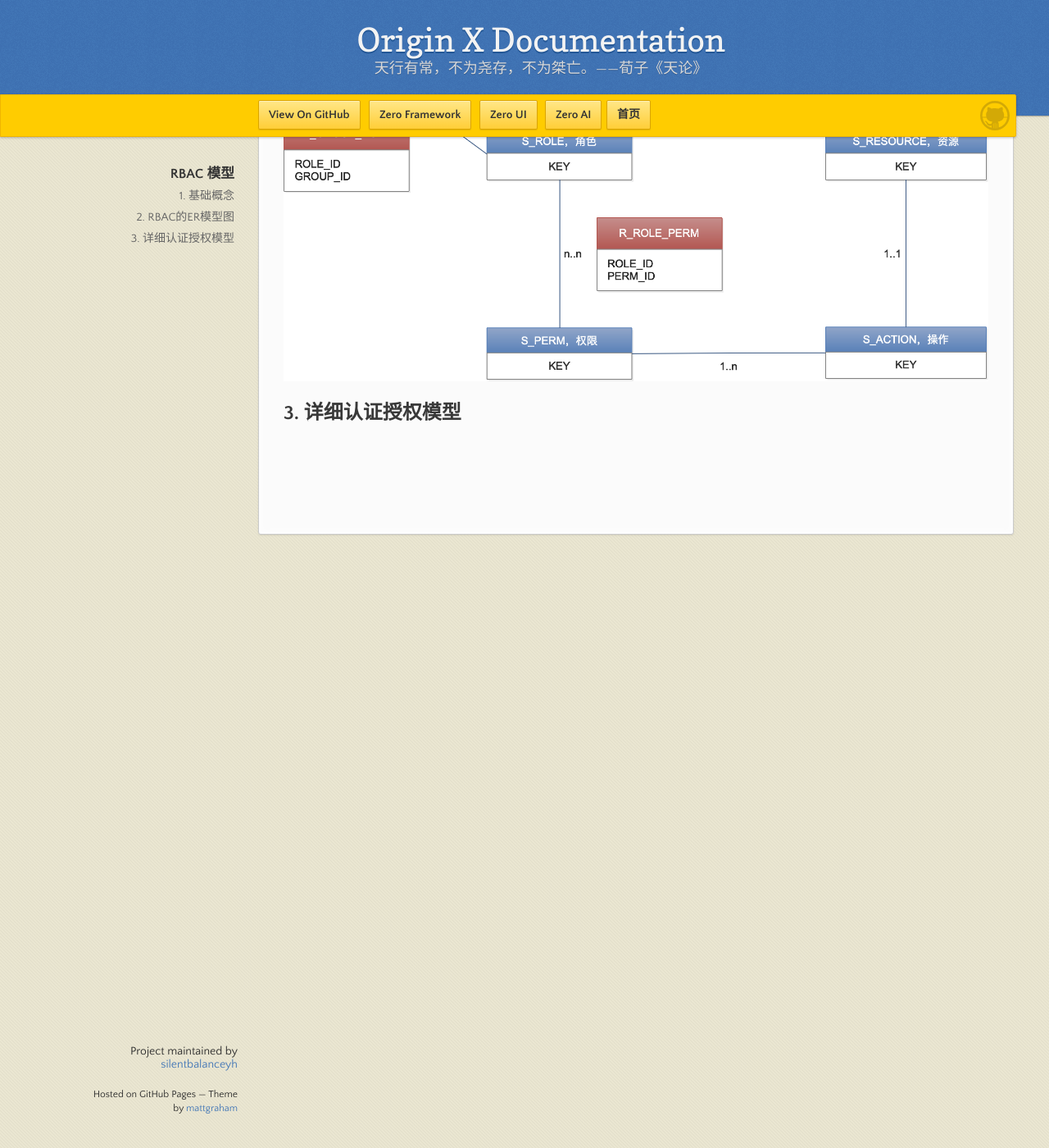
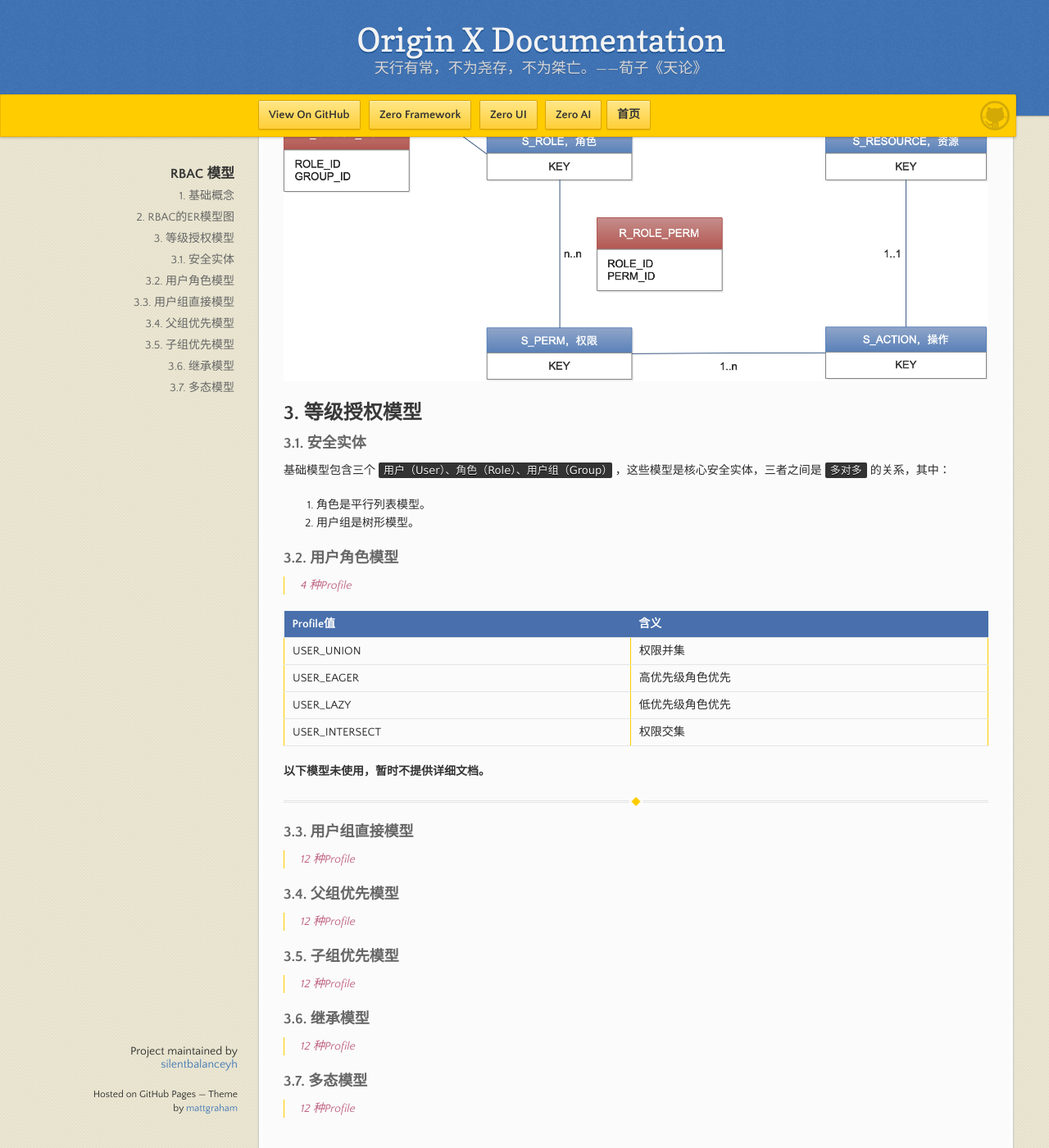
Before and after one commit to silentbalanceyh/mi-kb, a Jekyll site: the page built from origin-x-engine/quan-xian-jiao-cheng/os-002-rbacmo-xing.md, in a window 1280 px wide and 1400 px high, scrolled down 708 px. Shown: the whole window at 82% size. Built offline with Jekyll 4.4.1, drawn with Linux system fonts in a browser that asks for light colours; our own code applies the rules of GitHub Pages for plain Markdown files.

Commit message:
基本安全

```diff
--- a/origin-x-engine/quan-xian-jiao-cheng/os-002-rbacmo-xing.md
+++ b/origin-x-engine/quan-xian-jiao-cheng/os-002-rbacmo-xing.md
@@ -15,4 +15,46 @@
 
 ![](/assets/images/ox/os-002-1.png)
 
-## 3. 详细认证授权模型
+## 3. 等级授权模型
+
+### 3.1. 安全实体
+
+基础模型包含三个`用户（User）、角色（Role）、用户组（Group）`，这些模型是核心安全实体，三者之间是`多对多`的关系，其中：
+
+1. 角色是平行列表模型。
+2. 用户组是树形模型。
+
+### 3.2. 用户角色模型
+
+>  4 种Profile
+
+| Profile值 | 含义 |
+| :--- | :--- |
+| USER_UNION | 权限并集 |
+| USER_EAGER | 高优先级角色优先 |
+| USER_LAZY | 低优先级角色优先 |
+| USER_INTERSECT | 权限交集 |
+
+**以下模型未使用，暂时不提供详细文档。**
+
+<hr/>
+
+### 3.3. 用户组直接模型
+
+>  12 种Profile
+
+### 3.4. 父组优先模型
+
+>  12 种Profile
+
+### 3.5. 子组优先模型
+
+>  12 种Profile
+
+### 3.6. 继承模型
+
+>  12 种Profile
+
+### 3.7. 多态模型
+
+>  12 种Profile
```
